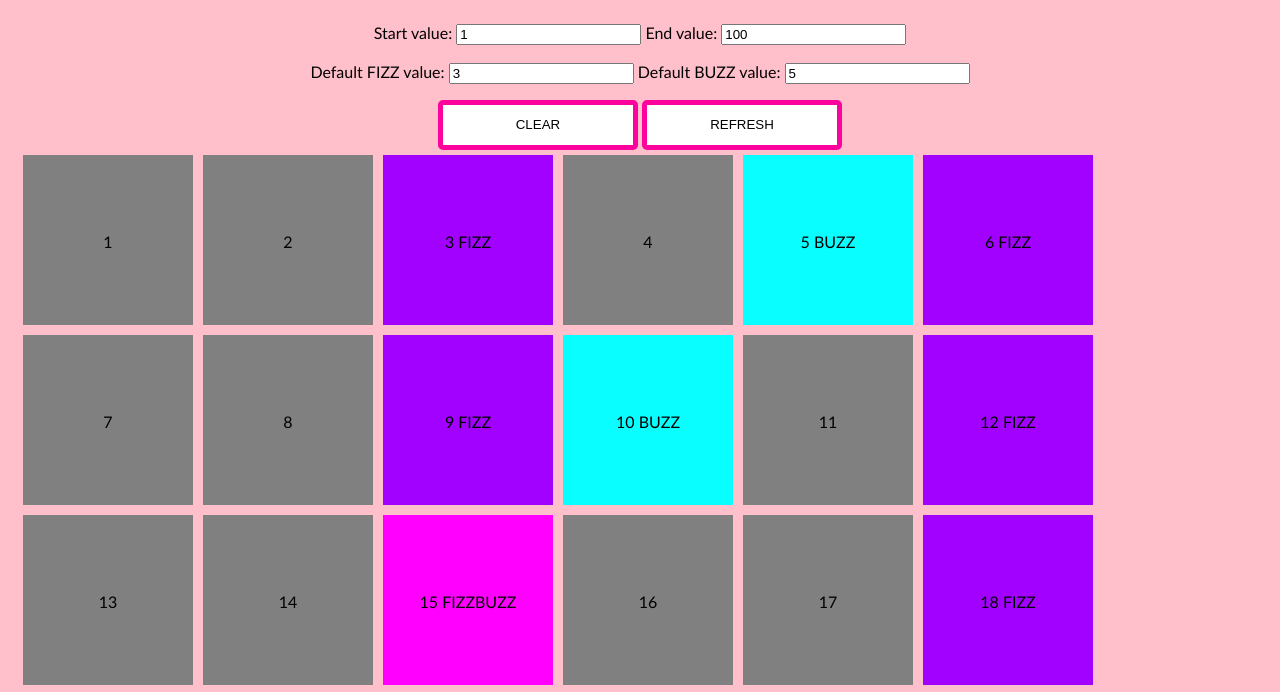
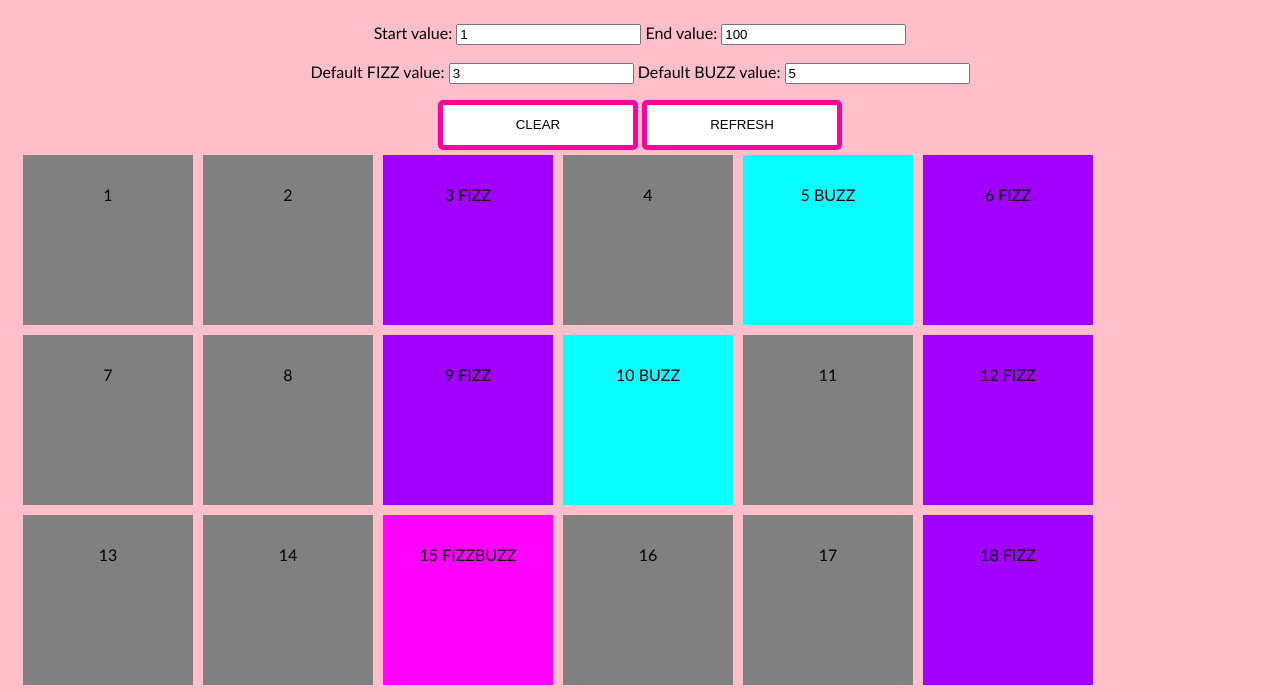
Before and after one commit to SabineZirdzina/FizzBuzz, a plain HTML site: page index.html in a window 1280 px wide. Shown: the part 73-765 px from the top of the page. Drawn offline with Linux system fonts and the light colour scheme.

Commit message:
Update styles.css

```diff
--- a/styles.css
+++ b/styles.css
@@ -28,7 +28,7 @@ button{
 }
 
 p{
-    margin-top: 77px;
+    margin-top: 30px;
 }
 
 .Fizz{
```
